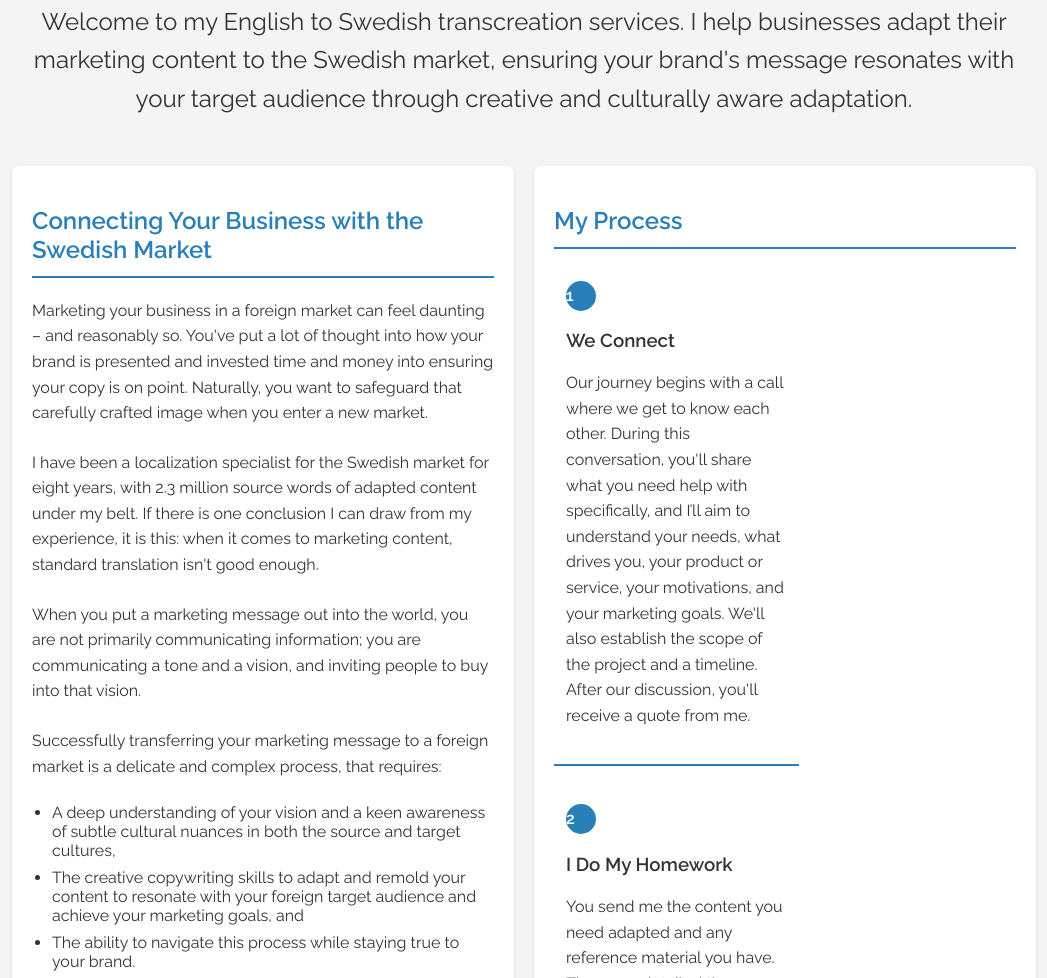
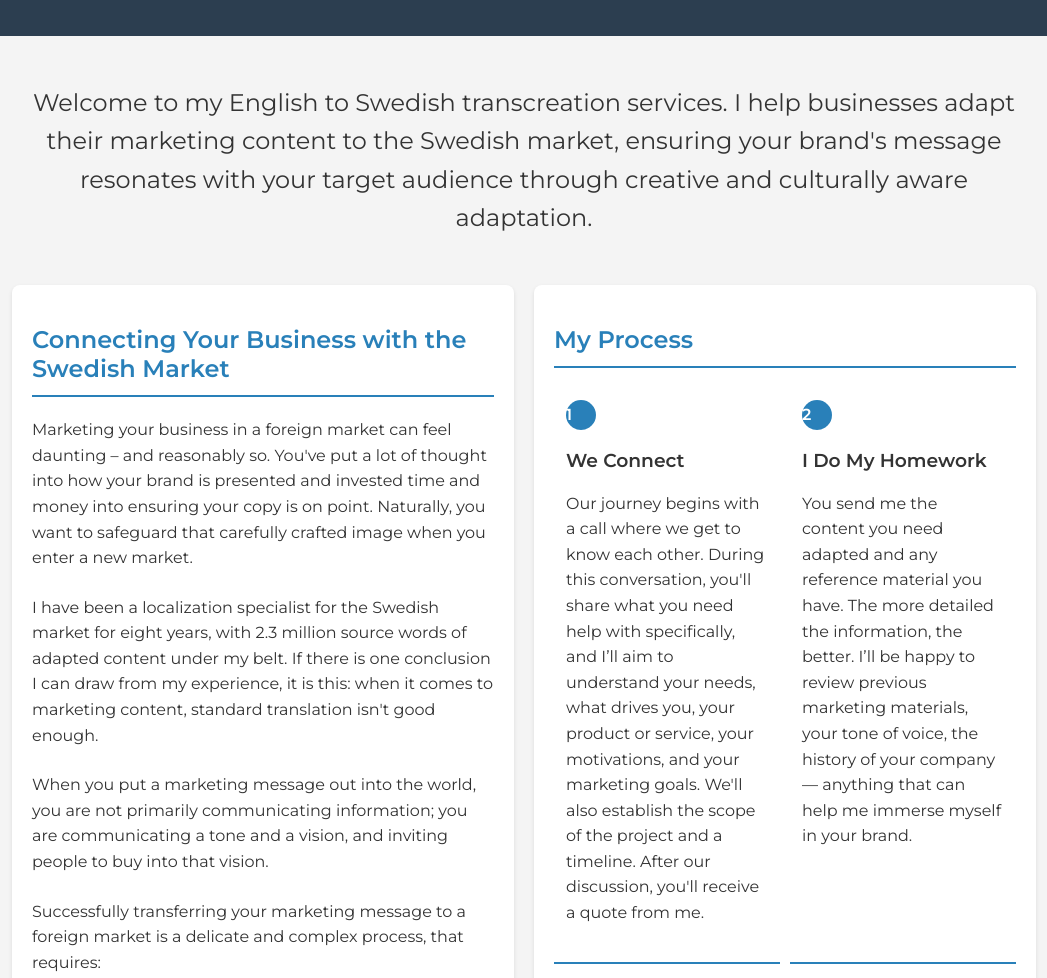
Before and after one commit to AndreasdBM/andreaswrites.com, a plain HTML site: page index.html in a window 1280 px wide. Shown: the part 334-1312 px from the top of the page, without its empty margins (116-1163 px from the left). Drawn offline with Linux system fonts and the light colour scheme.

Commit message:
Update index.html

```diff
--- a/index.html
+++ b/index.html
@@ -4,10 +4,10 @@
     <meta charset="UTF-8">
     <meta name="viewport" content="width=device-width, initial-scale=1.0">
     <title>English to Swedish Transcreation Services</title>
-    <link href="https://fonts.googleapis.com/css2?family=Raleway:wght@300;400;600&display=swap" rel="stylesheet">
+    <link href="https://fonts.googleapis.com/css2?family=Montserrat:wght@300;400;600&display=swap" rel="stylesheet">
     <style>
         body {
-            font-family: 'Raleway', sans-serif;
+            font-family: 'Montserrat', sans-serif;
             margin: 0;
             padding: 0;
             background-color: #f4f4f4;
@@ -77,12 +77,9 @@
             line-height: 30px;
         }
         .process-columns {
-            display: flex;
-            flex-wrap: wrap;
+            display: grid;
+            grid-template-columns: 1fr 1fr;
             gap: 10px;
-        }
-        .process-step {
-            width: calc(50% - 10px);
         }
         footer {
             background-color: #2c3e50;
```
